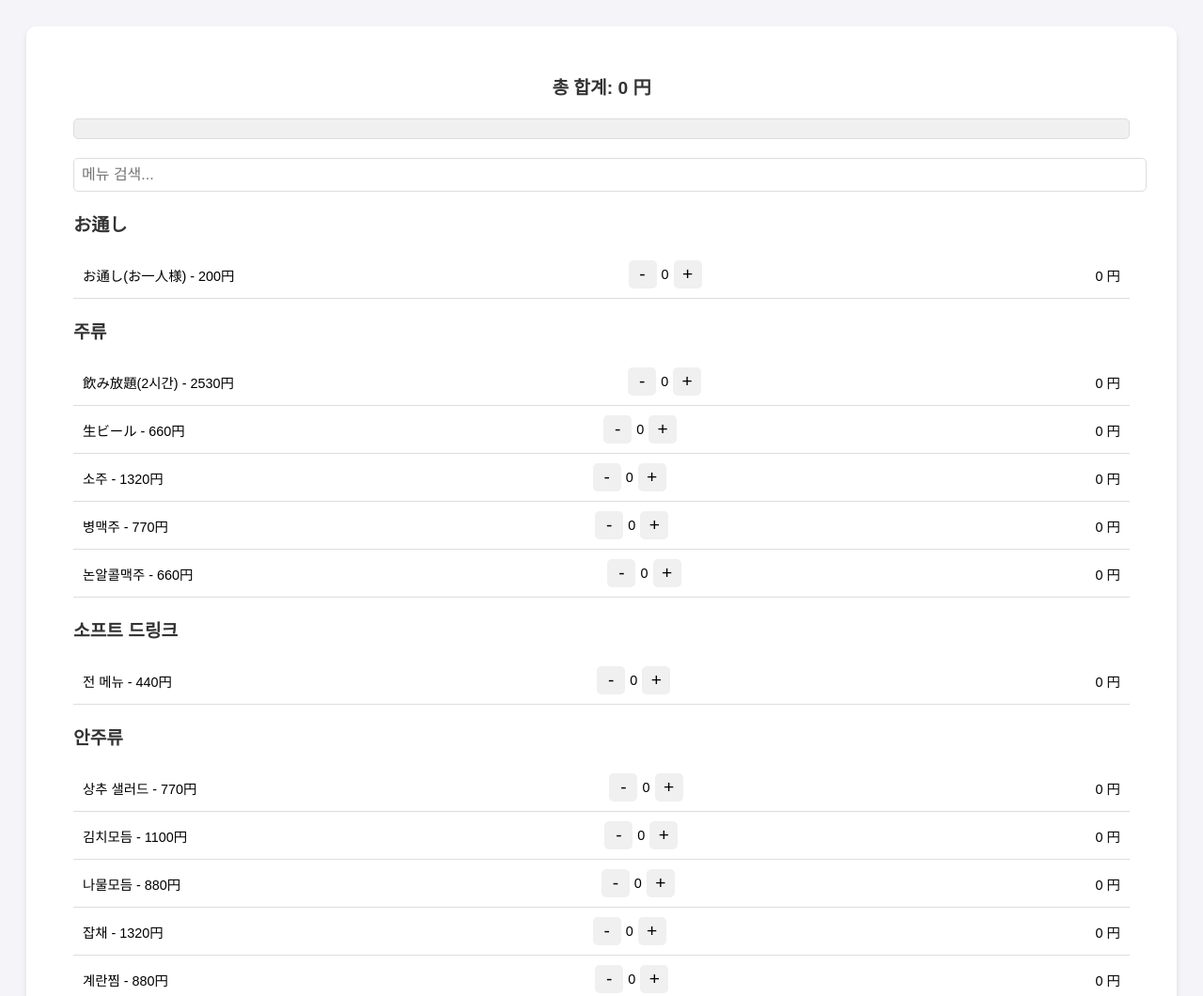
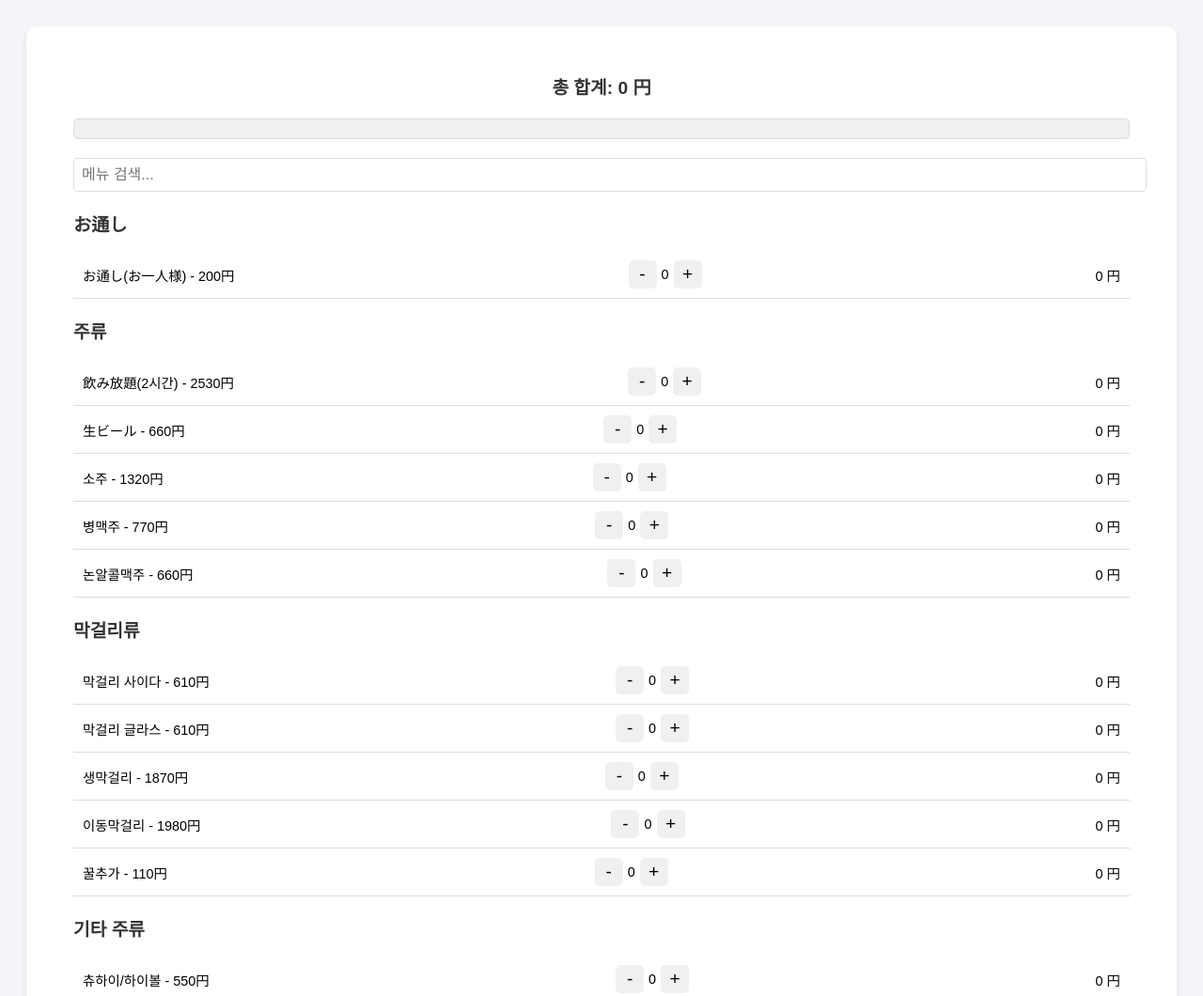
Before and after one commit to HanJunheee/saran, a plain HTML site: page index.html in a window 1280 px wide. Shown: the top 1060 px of the page at 94% size. Drawn offline with Linux system fonts and the light colour scheme.

Commit message:
Update index.html

```diff
--- a/index.html
+++ b/index.html
@@ -122,13 +122,26 @@
 
 <script>
   const menuData = {
-    "お通し": [{ name: "お通し(お一人様)", price: 200 }],
+    "お通し": [
+      { name: "お通し(お一人様)", price: 200 }],
     "주류": [
       { name: "飲み放題(2시간)", price: 2530 },
       { name: "生ビール", price: 660 },
       { name: "소주", price: 1320 },
       { name: "병맥주", price: 770 },
-      { name: "논알콜맥주", price: 660 }
+      { name: "논알콜맥주", price: 660 },
+    ],
+    "막걸리류": [
+      { name: "막걸리 사이다", price: 610 },
+      { name: "막걸리 글라스", price: 610 },
+      { name: "생막걸리", price: 1870 },
+      { name: "이동막걸리", price: 1980 },
+      { name: "꿀추가", price: 110 },
+    ],
+    "기타 주류": [
+      { name: "츄하이/하이볼", price: 550 },
+      { name: "우메슈/니혼슈", price: 550 },
+      { name: "고려인삼주", price: 660 },
     ],
     "소프트 드링크": [
       { name: "전 메뉴", price: 440 },
@@ -150,7 +163,7 @@
       { name: "순두부(해물/돼지고기)", price: 1320 },
       { name: "설렁탕", price: 1430 },
       { name: "소고기국밥", price: 1320 },
-      { name: "닭볶음탕", price: 610 },
+      { name: "닭볶음탕", price: 1430 },
       { name: "감자탕", price: 1980 },
       { name: "삼계탕", price: 2750 },
     ],
@@ -171,6 +184,7 @@
       { name: "매운치즈김밥", price: 1320 },
     ],
     "전류": [
+      { name: "해물전", price: 1430 },
       { name: "김치전", price: 1320 },
       { name: "김치 치즈전", price: 1430 },
       { name: "감자전", price: 880 },
```
